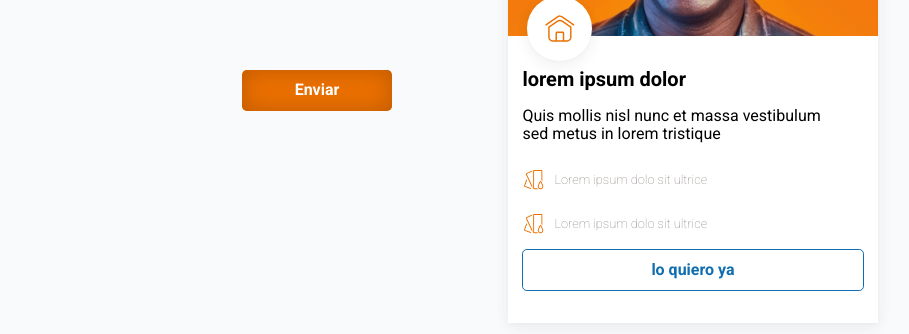
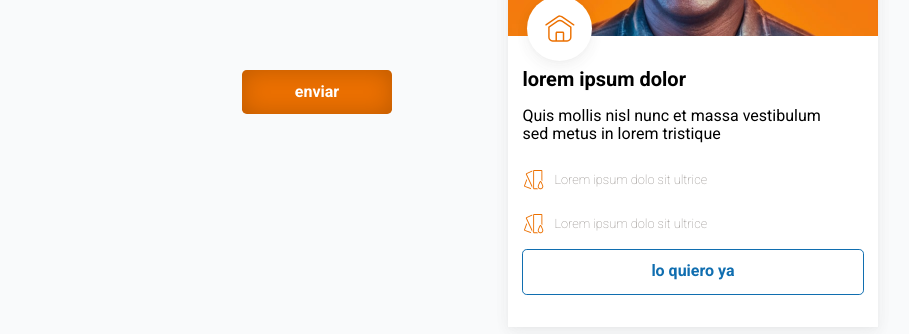
Before and after one commit to josefelipegh/hellohellochallenge, a React (Create React App) app: page /step2 in a window 1280 px wide. Shown: the part 264-598 px from the top of the page, without its empty margins (192-1101 px from the left). Built offline with nearby package versions, Linux system fonts and the light colour scheme; no server answers.

Commit message:
Mejorar estilos

```diff
--- a/src/components/button/Button.jsx
+++ b/src/components/button/Button.jsx
@@ -5,7 +5,7 @@ const Button = styled.button`
     color: ${(theme) => theme.sixthColor};
     margin-bottom: 1rem;
     outline: none;
-    padding: .7rem .9rem;
+    padding: .8rem .9rem;
     background-color: ${({ theme }) => theme.primary};
     transition: color, background-color .5s;
     border-radius: .3rem;
--- a/src/components/form/Form.css
+++ b/src/components/form/Form.css
@@ -44,7 +44,7 @@
 }
 
 .form__input:invalid {
-    outline: 2px solid red;
+    outline: 2px solid #b42426;
 }
 
 .form__opt {
--- a/src/components/stepper/Stepper.jsx
+++ b/src/components/stepper/Stepper.jsx
@@ -40,7 +40,7 @@ const Stepper = ({options, handledStep1, handledStep2}) => {
         {
             type: 'submit',
             name: 'submit',
-            label: 'Enviar',
+            label: 'enviar',
         }
     ];
 
```
